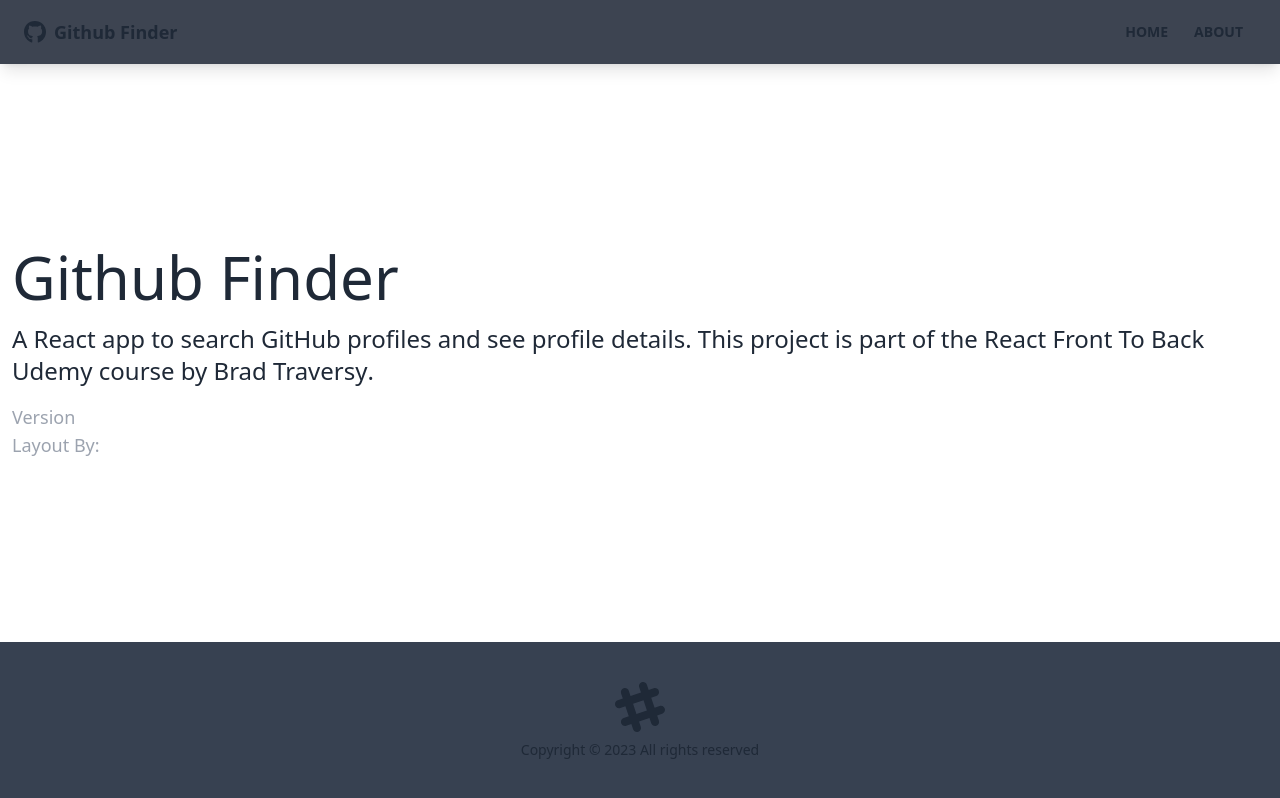
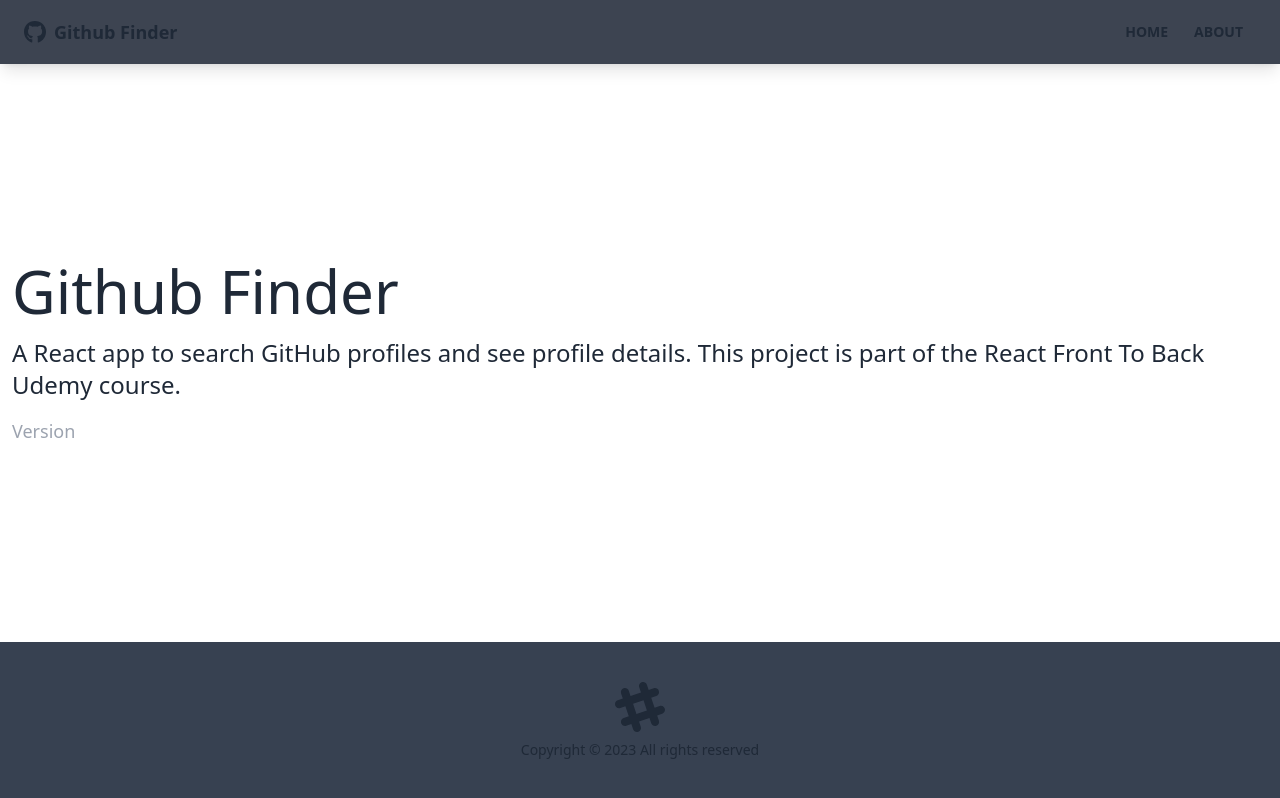
Before and after one commit to kamil3397/react-github-finder, a React (Create React App) app: page /about in a window 1280 px wide. Built offline with nearby package versions, Linux system fonts and the light colour scheme.

Commit message:
token change

```diff
--- a/src/pages/About.jsx
+++ b/src/pages/About.jsx
@@ -4,20 +4,10 @@
       <h1 className="text-6xl mb-4">Github Finder</h1>
       <p className="mb-4 text-2xl font-light">
         A React app to search GitHub profiles and see profile details. This project is part of the
-        <a href="https://www.udemy.com/course/modern-react-front-to-back/"> React Front To Back</a> Udemy course by
-        <strong>
-          <a href="https://traversymedia.com"> Brad Traversy</a>
-        </strong>
-        .
+        <a href="https://www.udemy.com/course/modern-react-front-to-back/"> React Front To Back</a> Udemy course.
       </p>
       <p className="text-lg text-gray-400">
         Version <span className="text-white">1.0.0</span>
-      </p>
-      <p className="text-lg text-gray-400">
-        Layout By:
-        <a className="text-white" href="https://twitter.com/hassibmoddasser">
-          Hassib Moddasser
-        </a>
       </p>
     </>
   )
```
Also changed, not shown: 1 other file (tests, documents, lock files or other folders).
